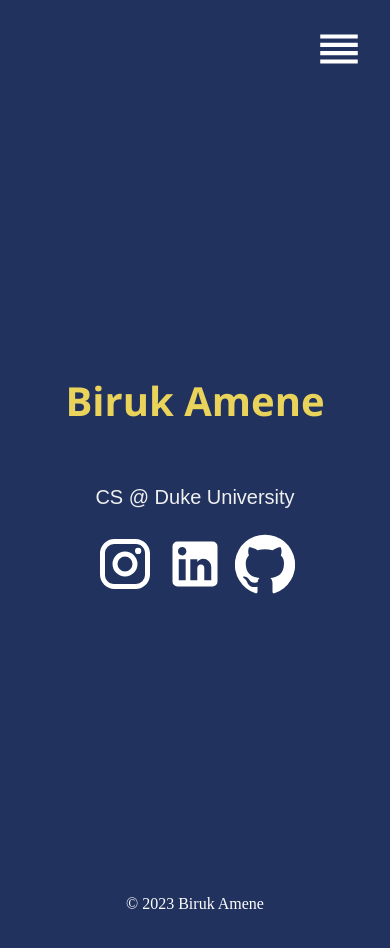
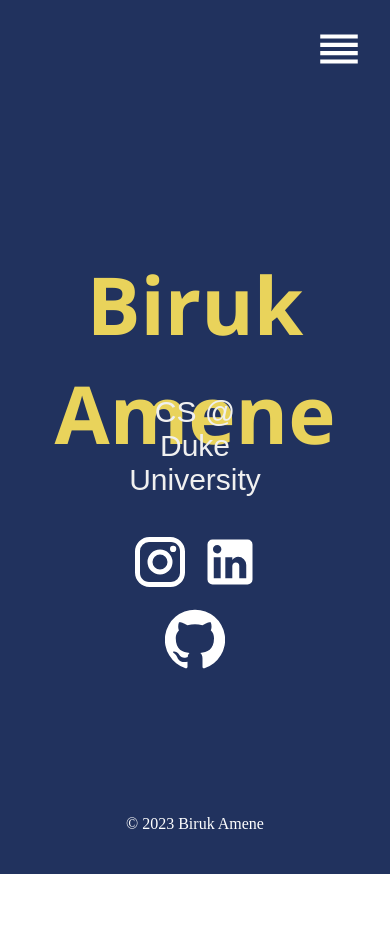
Before and after one commit to bsamene/biruk-portfolio, a React (Create React App) app: page /homepage in a window 390 px wide. Shown: the top 948 px of the page. After the commit the page ends 874 px from the top, so only its background shows below. Built offline with nearby package versions, Linux system fonts and the light colour scheme.

Commit message:
Polishing portfolio

```diff
--- a/src/App.js
+++ b/src/App.js
@@ -11,8 +11,7 @@ function App() {
   return (
     <div className="App">
       <Router>
-        <Navbar>
-        </Navbar>
+        <Navbar />
         <Routes>
           <Route path = "/homepage" element = {<Home />} />
           <Route path = "/projects" element = {<Projects />} />
--- a/src/components/Navbar.js
+++ b/src/components/Navbar.js
@@ -11,7 +11,7 @@ function Navbar() {
 
     useEffect(() => {
         setExpandNavbar(false);
-    }, [location])
+    }, [location]);
 
   return (
     <div className='navbar' id = {expandNavbar ? "open" : "close"}>
@@ -31,4 +31,4 @@ function Navbar() {
   )
 }
 
-export default Navbar
+export default Navbar;
--- a/src/pages/Home.js
+++ b/src/pages/Home.js
@@ -3,6 +3,7 @@ import React from 'react'
 import InstagramIcon from "@material-ui/icons/Instagram";
 import LinkedInIcon from "@material-ui/icons/LinkedIn";
 import GitHubIcon from '@material-ui/icons/GitHub';
+
 import "../styles/Home.css"
 
 function Home() {
--- a/src/styles/Home.css
+++ b/src/styles/Home.css
@@ -7,7 +7,7 @@
 
   .about {
     width: 100%;
-    height: calc(100vh - 100px);
+    height: calc(100vh - 180px);
     display: flex;
     flex-direction: column;
     justify-content: center;
@@ -33,48 +33,3 @@
     margin: 5px;
     color: white;
   }
-
-  .skills {
-    font-size: 35px;
-    width: 100%;
-    display: flex;
-    justify-content: center;
-    flex-direction: column;
-    align-items: center;
-  }
-
-  .skills h1 {
-    color: #3e497a;
-  }
-
-  .skills .list {
-    list-style: none;
-    width: 60%;
-  }
-
-  .list span {
-    font-size: 20px;
-  }
-
-  @media only screen and (max-width: 600px) {
-    .about h2 {
-      font-size: 40px;
-    }
-
-    .about .prompt {
-      margin-top: 10px;
-      font-size: 20px;
-      width: 80%;
-    }
-
-    .skills {
-      text-align: center;
-    }
-    .list {
-      padding: 0;
-    }
-
-    .skills h2 {
-      font-size: 30px;
-    }
-  }
```
Also changed, not shown: src/App.css (line endings or trailing spaces), src/components/Footer.js (line endings or trailing spaces).
